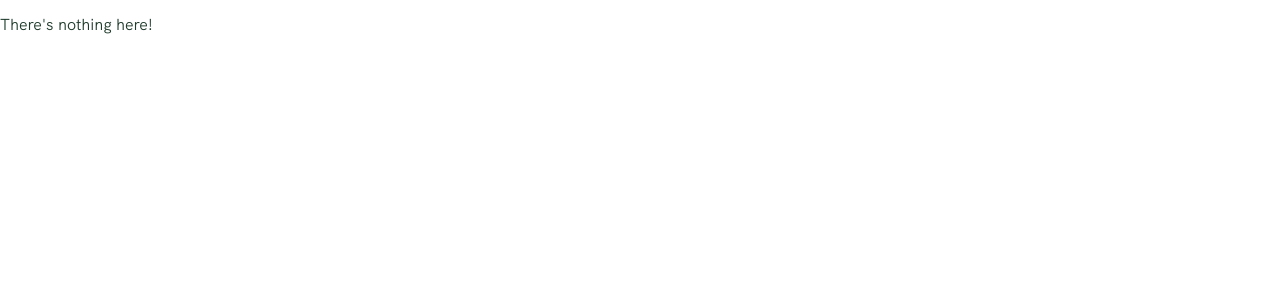
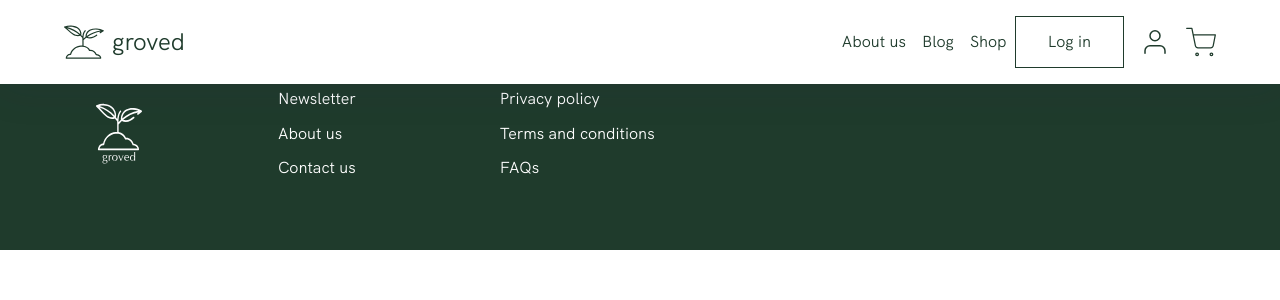
Before and after one commit to yvettetan/groved, a React (Create React App) app: page /shop/1 in a window 1280 px wide. Shown: the top 300 px of the page. Built offline with nearby package versions, Linux system fonts and the light colour scheme.

Commit message:
Add route to product

```diff
--- a/src/index.tsx
+++ b/src/index.tsx
@@ -11,6 +11,7 @@ import Landing from "./landing/LandingContainer";
 import ShopContainer from "./shop/ShopContainer";
 import AboutContainer from "./about/AboutContainer";
 import BlogContainer from "./blog/BlogContainer";
+import ProductContainer from "./product/ProductContainer";
 
 ReactDOM.render(
   <React.StrictMode>
@@ -22,7 +23,9 @@ ReactDOM.render(
           <Route path="/" element={<App />}>
             <Route path="/" element={<Landing />} />
             <Route path="about" element={<AboutContainer />} />
-            <Route path="shop" element={<ShopContainer />} />
+            <Route path="shop" element={<ShopContainer />}>
+              <Route path=":plantName" element={<ProductContainer />} />
+            </Route>
             <Route path="blog" element={<BlogContainer />} />
           </Route>
           <Route
```
